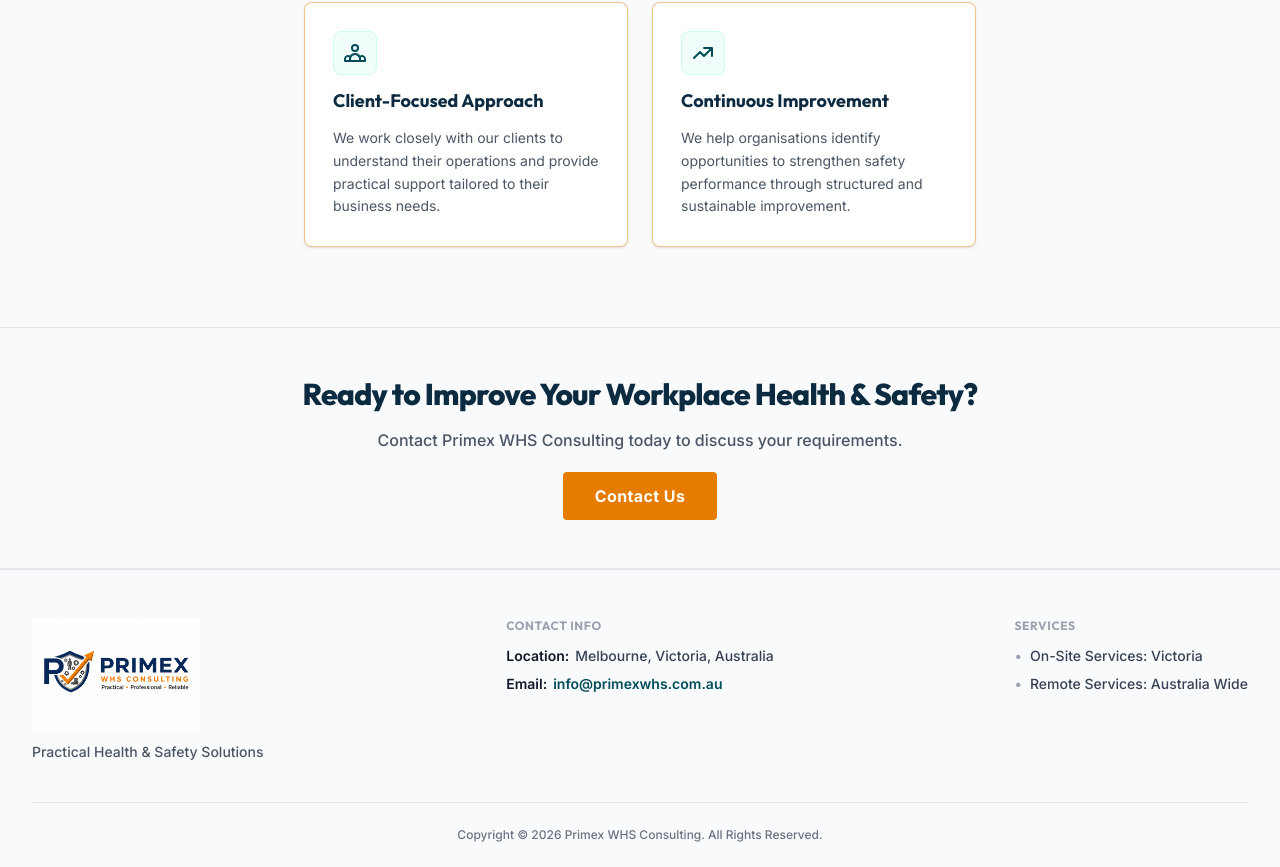
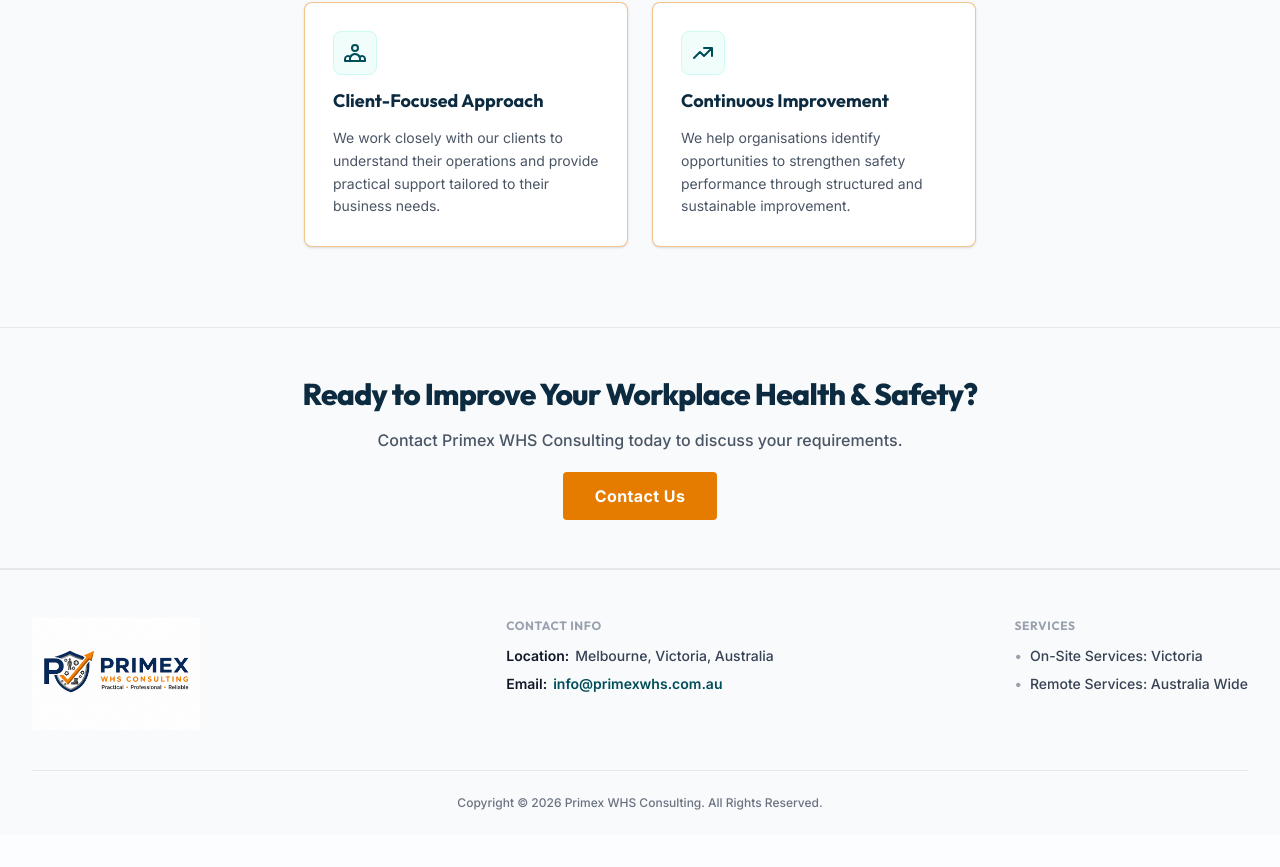
Before and after one commit to primexwhsconsulting-ctrl/primexwhs, a React (Vite) app: page / in a window 1280 px wide. Shown: the part 1606-2473 px from the top of the page. After the commit the page ends 2441 px from the top, so only its background shows below. Built offline with nearby package versions, Linux system fonts and the light colour scheme.

Commit message:
added the new pic for the services page

```diff
--- a/src/components/Footer.jsx
+++ b/src/components/Footer.jsx
@@ -36,9 +36,9 @@
               )}
             </div>
 
-            <p className="text-gray-600 text-sm font-medium">
+            {/* <p className="text-gray-600 text-sm font-medium">
               Practical Health & Safety Solutions
-            </p>
+            </p> */}
           </div>
 
           {/* Contact Info Column */}
```
